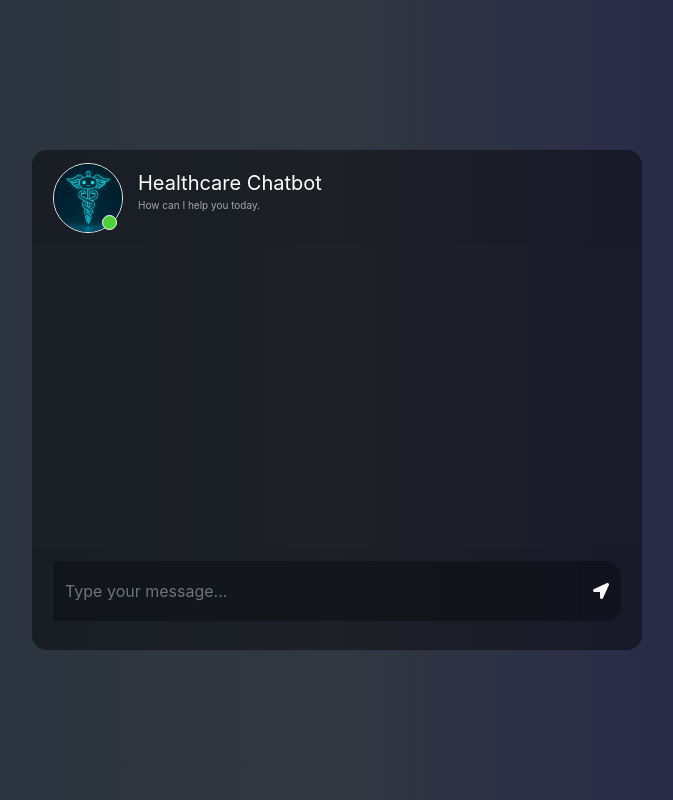
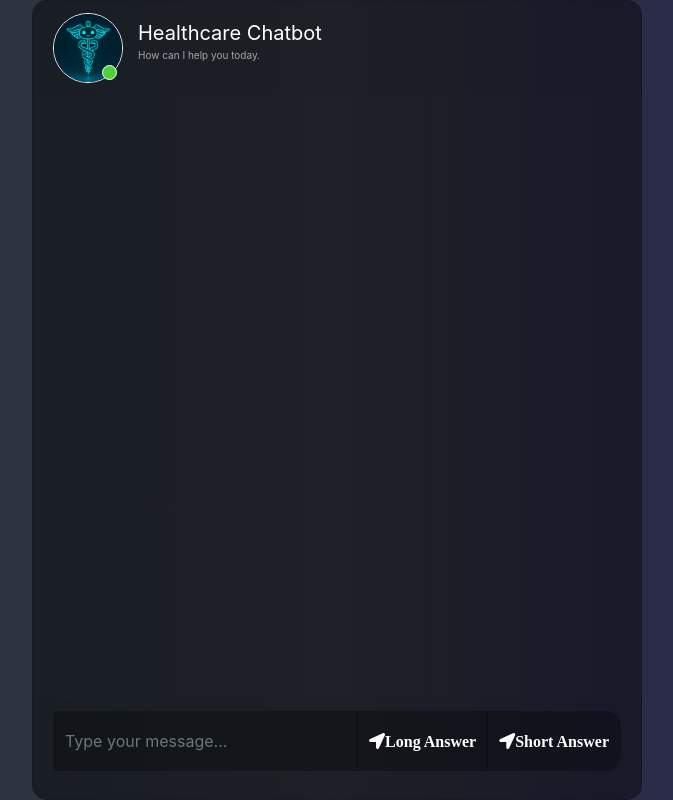
Before and after one commit to anuragpekka/Healthcare-chatbot, a Flask app: template templates/chat.html in a window 1280 px wide. Shown: the whole page, without its empty margins (303-976 px from the left). Run offline with Flask 3, Linux system fonts and the light colour scheme; the template is opened without the code that fills it, so the values that code supplies are empty; parts of the project's set-up code (start-up, migrations or seed data) failed here and were passed over; some libraries are stand-ins or nearby versions.

Commit message:
prompt,config

```diff
--- a/app.py
+++ b/app.py
@@ -1,15 +1,18 @@
-from flask import Flask, render_template, jsonify, request
-from src.helper import download_hugging_face_embeddings
+from flask import Flask, render_template, request
 from langchain_pinecone import PineconeVectorStore
 from langchain_google_genai import ChatGoogleGenerativeAI
 from langchain.chains import create_retrieval_chain
 from langchain.chains.combine_documents import create_stuff_documents_chain
 from langchain_core.prompts import ChatPromptTemplate
 from dotenv import load_dotenv
-from src.prompt import *
 import os
 import logging
 from logging.handlers import RotatingFileHandler
+import markdown
+
+from src.helper import download_google_embeddings
+from src.prompt import system_prompt_concise
+import config
 
 app = Flask(__name__)
 
@@ -17,51 +20,58 @@ load_dotenv()
 
 # Configure rotating file handler
 log_formatter = logging.Formatter('%(asctime)s - %(levelname)s - %(message)s')
-log_handler = RotatingFileHandler('logs/flask_app.log', maxBytes=1024*1024, backupCount=5) # 1MB max, keep 5 backups
+log_handler = RotatingFileHandler(config.LOG_FILE, maxBytes=config.LOG_MAXBYTES, backupCount=config.LOG_BACKUP_COUNT)
 log_handler.setFormatter(log_formatter)
 
 logger = logging.getLogger(__name__)
 logger.addHandler(log_handler)
-logger.setLevel(logging.DEBUG)
+logger.setLevel(config.LOG_LEVEL)
 
-# PINECONE_API_KEY=os.environ.get('PINECONE_API_KEY')
+PINECONE_API_KEY=os.environ.get('PINECONE_API_KEY')
 GOOGLE_API_KEY=os.environ.get('GOOGLE_API_KEY')
 
-# os.environ["PINECONE_API_KEY"] = PINECONE_API_KEY
-# os.environ["GOOGLE_API_KEY"] = GOOGLE_API_KEY
+embeddings = download_google_embeddings(GOOGLE_API_KEY)
 
-embeddings = download_hugging_face_embeddings()
-
-
-index_name = "medicalbot"
+index_name = config.INDEX_NAME
 
 docsearch = PineconeVectorStore.from_existing_index(
     index_name=index_name,
     embedding=embeddings
 )
 
-retriever = docsearch.as_retriever(search_type="similarity", search_kwargs={"k":3})
+retriever = docsearch.as_retriever(search_type=config.VECTOR_STORE_SEARCH_TYPE, search_kwargs={"k":3})
 
 # Initialize the Gemini model
 llm = ChatGoogleGenerativeAI(
-    model="gemini-2.0-flash",
+    model=config.MODEL,
     google_api_key=GOOGLE_API_KEY,
-    temperature=0.4,
-    max_output_tokens=500
+    temperature=config.LLM_TEMPERATURE,
+    max_output_tokens=config.LLM_MAX_TOKENS
 )
 
 prompt = ChatPromptTemplate.from_messages(
     [
-        ("system", system_prompt),
+        ("system", config.SYSTEM_PROMPT),
         ("human", "{input}"),
     ]
 )
-
 question_answer_chain = create_stuff_documents_chain(llm, prompt)
 rag_chain = create_retrieval_chain(retriever, question_answer_chain)
 
+# For short answer
+prompt_short = ChatPromptTemplate.from_messages(
+        [
+            ("system", system_prompt_concise),
+            ("human", "{input}")
+        ]
+)
+question_short_answer_chain = create_stuff_documents_chain(llm, prompt_short)
+rag_chain_short = create_retrieval_chain(retriever, question_short_answer_chain)
 
-@app.route("/")
+rag_chain.invoke({"input": "Hi"})
+rag_chain_short.invoke({"input":"Hi"})
+
+@app.route("/", methods={"GET"})
 def index():
     logger.info("Reached the the Home page")
     return render_template('chat.html')
@@ -70,14 +80,19 @@ def index():
 @app.route("/get", methods=["GET", "POST"])
 def chat():
     msg = request.form["msg"]
-    input = msg
-    logger.debug(f"Input message: {input}")
+    logger.debug(f"Input message: {msg}")
+    if("submit_type" in request.form):
+        if request.form["submit_type"] == "short_answer":
+            logger.info("Fetching short response.")
+            response = rag_chain_short.invoke({"input": msg})
+            logger.debug(f"Response : {response['answer']}")
+            return str(response["answer"])
 
-    logger.info("Fetching response.")
+    logger.info("Fetching long response.")
     response = rag_chain.invoke({"input": msg})
     logger.debug(f"Response : {response['answer']}")
-    return str(response["answer"])
+    return markdown.markdown(str(response["answer"]))
 
 
 if __name__ == '__main__':
-    app.run(host="0.0.0.0", port=8080, debug=True)
+    app.run(host=config.HOST_IP, port=config.HOST_PORT, debug=True)
--- a/requirements.txt
+++ b/requirements.txt
@@ -9,4 +9,5 @@ langchain_community
 langchain_openai
 langchain_experimental
 langchain_google_genai
+markdown
 -e .
--- a/setup.py
+++ b/setup.py
@@ -2,7 +2,7 @@ from setuptools import find_packages, setup
 
 setup(
     name = 'Generative AI Project: Healthcare Chatbot',
-    version= '0.0.0',
+    version= '0.0.1',
     author= 'Anurag P Ekka',
     author_email= 'anuragpekka@gmail.com',
     packages= find_packages(),
--- a/src/prompt.py
+++ b/src/prompt.py
@@ -1,11 +1,21 @@
 
 
-system_prompt = (
+system_prompt_concise = (
     "You are an assistant for question-answering tasks. "
     "Use the following pieces of retrieved context to answer "
-    "the question. If you don't know the answer, say that you "
-    "don't know. Use three sentences maximum and keep the "
-    "answer concise."
+    "the question. Use three sentences maximum and keep the "
+    "answer concise. If you don't know the answer, say that you "
+    "don't know. "
     "\n\n"
     "{context}"
 )
+
+system_prompt_detailed = (
+    "You are an assistant for question-answering tasks. "
+    "Use the following pieces of retrieved context to answer "
+    "the question. Give a long answer in full detail. Use all the"
+    "information retrieved to form the final answer. If you "
+    "don't know the answer, say that you don't know. "
+    "\n\n"
+    "{context}"
+)
--- a/static/style.css
+++ b/static/style.css
@@ -11,7 +11,7 @@ body,html{
 	margin-bottom: auto;
 }
 .card{
-	height: 500px;
+	height: 800px;
 	border-radius: 15px !important;
 	background-color: rgba(0,0,0,0.4) !important;
 }
@@ -221,3 +221,17 @@ border-radius: 0 0 15px 15px !important;
 	margin-bottom: 15px !important;
 }
 }
+.send_btn_long{
+	border-radius: 0 0 0 0 !important;
+	background-color: rgba(0,0,0,0.3) !important;
+	border: 0 !important;
+	color: white !important;
+	cursor: pointer;
+}
+.send_btn_short{
+	border-radius: 0 15px 15px 0 !important;
+	background-color: rgba(0,0,0,0.3) !important;
+	border: 0 !important;
+	color: white !important;
+	cursor: pointer;
+}
--- a/template.py
+++ b/template.py
@@ -14,7 +14,7 @@ list_of_files = [
     "app.py",
     "research/trials.ipynb",
     "test.py",
-    "logs/flask_app.log"
+    "logs/"
 ]
 
 
--- a/templates/chat.html
+++ b/templates/chat.html
@@ -5,11 +5,12 @@
 <!DOCTYPE html>
 <html>
 	<head>
-		<title>Chatbot</title>
+		<title>Heathcare Chatbot</title>
 		<link rel="stylesheet" href="https://stackpath.bootstrapcdn.com/bootstrap/4.1.3/css/bootstrap.min.css" integrity="sha384-MCw98/SFnGE8fJT3GXwEOngsV7Zt27NXFoaoApmYm81iuXoPkFOJwJ8ERdknLPMO" crossorigin="anonymous">
 		<link rel="stylesheet" href="https://use.fontawesome.com/releases/v5.5.0/css/all.css" integrity="sha384-B4dIYHKNBt8Bc12p+WXckhzcICo0wtJAoU8YZTY5qE0Id1GSseTk6S+L3BlXeVIU" crossorigin="anonymous">
 		<script src="https://ajax.googleapis.com/ajax/libs/jquery/3.3.1/jquery.min.js"></script>
 		<link rel="stylesheet" type="text/css" href="{{ url_for('static', filename='style.css')}}"/>
+		<link rel="icon" href="/static/chat-icon.jpg">
 	</head>
 
 
@@ -21,7 +22,7 @@
 						<div class="card-header msg_head">
 							<div class="d-flex bd-highlight">
 								<div class="img_cont">
-									<img src="static\chat-icon.jpg" class="rounded-circle user_img">
+									<img src="/static/chat-icon.jpg" class="rounded-circle user_img">
 									<span class="online_icon"></span>
 								</div>
 								<div class="user_info">
@@ -38,7 +39,11 @@
 							<form id="messageArea" class="input-group">
                                 <input type="text" id="text" name="msg" placeholder="Type your message..." autocomplete="off" class="form-control type_msg" required/>
 								<div class="input-group-append">
-									<button type="submit" id="send" class="input-group-text send_btn"><i class="fas fa-location-arrow"></i></button>
+									<button type="submit" name="action" value="long_answer" class="input-group-text send_btn_long"><i class="fas fa-location-arrow">Long Answer</i></button>
+								</div>
+								<div class="input-group-append">
+									<!-- <button type="submit" name="action" value="short_answer" class="input-group-text send_btn"><i class="fas fa-location-arrow"></i>Short Answer</button> -->
+									<button type="submit" name="action" value="short_answer" class="input-group-text send_btn_short"><i class="fas fa-location-arrow">Short Answer</i></button>
 								</div>
 							</form>
 						</div>
@@ -55,8 +60,9 @@
 					const minute = date.getMinutes();
 					const str_time = hour+":"+minute;
 					var rawText = $("#text").val();
+					const clicked_button_value = event.originalEvent.submitter.value;
 
-					var userHtml = '<div class="d-flex justify-content-end mb-4"><div class="msg_cotainer_send">' + rawText + '<span class="msg_time_send">'+ str_time + '</span></div><div class="img_cont_msg"><img src="https://i.ibb.co/d5b84Xw/Untitled-design.png" class="rounded-circle user_img_msg"></div></div>';
+					var userHtml = '<div class="d-flex justify-content-end mb-4"><div class="msg_cotainer_send">' + rawText + '<span class="msg_time_send">'+ str_time + '</span></div><div class="img_cont_msg"><img src="/static/user.png" class="rounded-circle user_img_msg"></div></div>';
 
 					$("#text").val("");
 					$("#messageFormeight").append(userHtml);
@@ -64,11 +70,12 @@
 					$.ajax({
 						data: {
 							msg: rawText,
+							submit_type: clicked_button_value,
 						},
 						type: "POST",
 						url: "/get",
 					}).done(function(data) {
-						var botHtml = '<div class="d-flex justify-content-start mb-4"><div class="img_cont_msg"><img src="https://cdn-icons-png.flaticon.com/512/387/387569.png" class="rounded-circle user_img_msg"></div><div class="msg_cotainer">' + data + '<span class="msg_time">' + str_time + '</span></div></div>';
+						var botHtml = '<div class="d-flex justify-content-start mb-4"><div class="img_cont_msg"><img src="/static/chat-icon.jpg" class="rounded-circle user_img_msg"></div><div class="msg_cotainer">' + data + '<span class="msg_time">' + str_time + '</span></div></div>';
 						$("#messageFormeight").append($.parseHTML(botHtml));
 					});
 					event.preventDefault();
```
Also changed, not shown: config.py (added, +30 -0 lines), src/helper.py (+14 -9 lines), store_index.py (+41 -22 lines), README.md, static/user.png (added), 1 other file.
